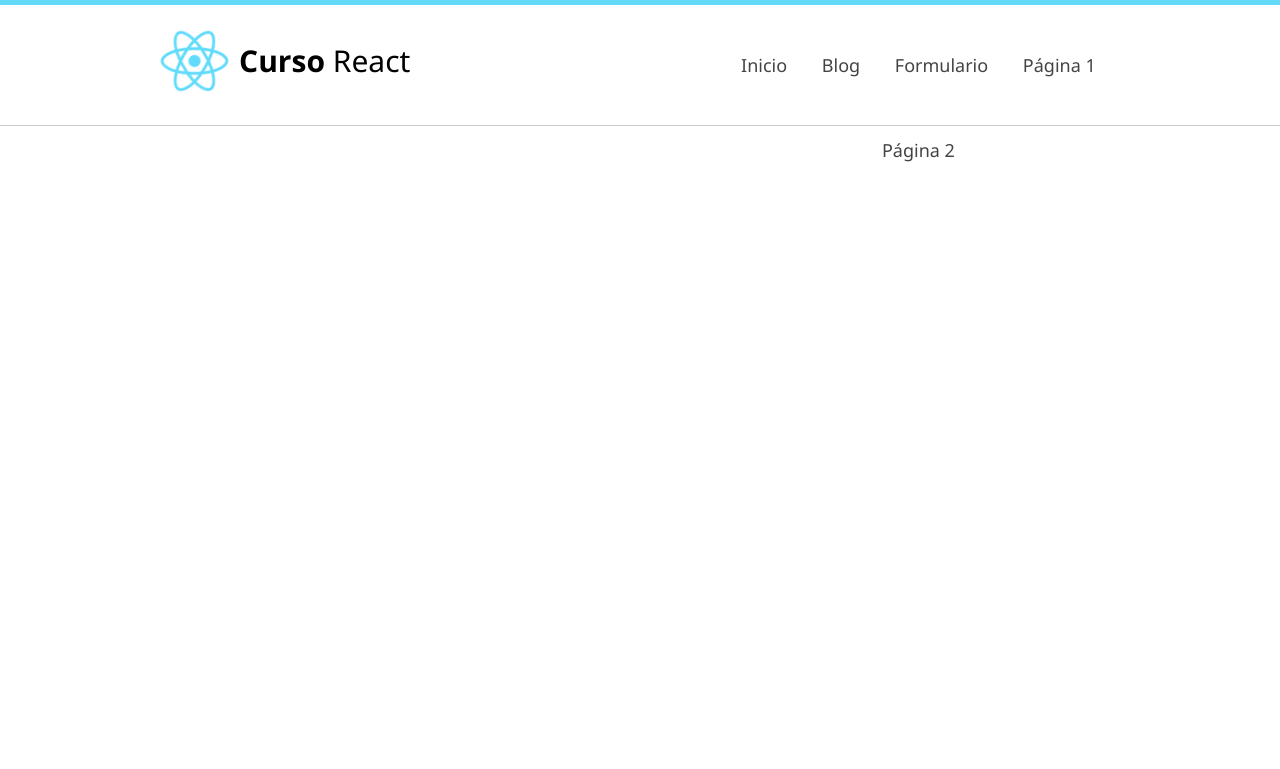
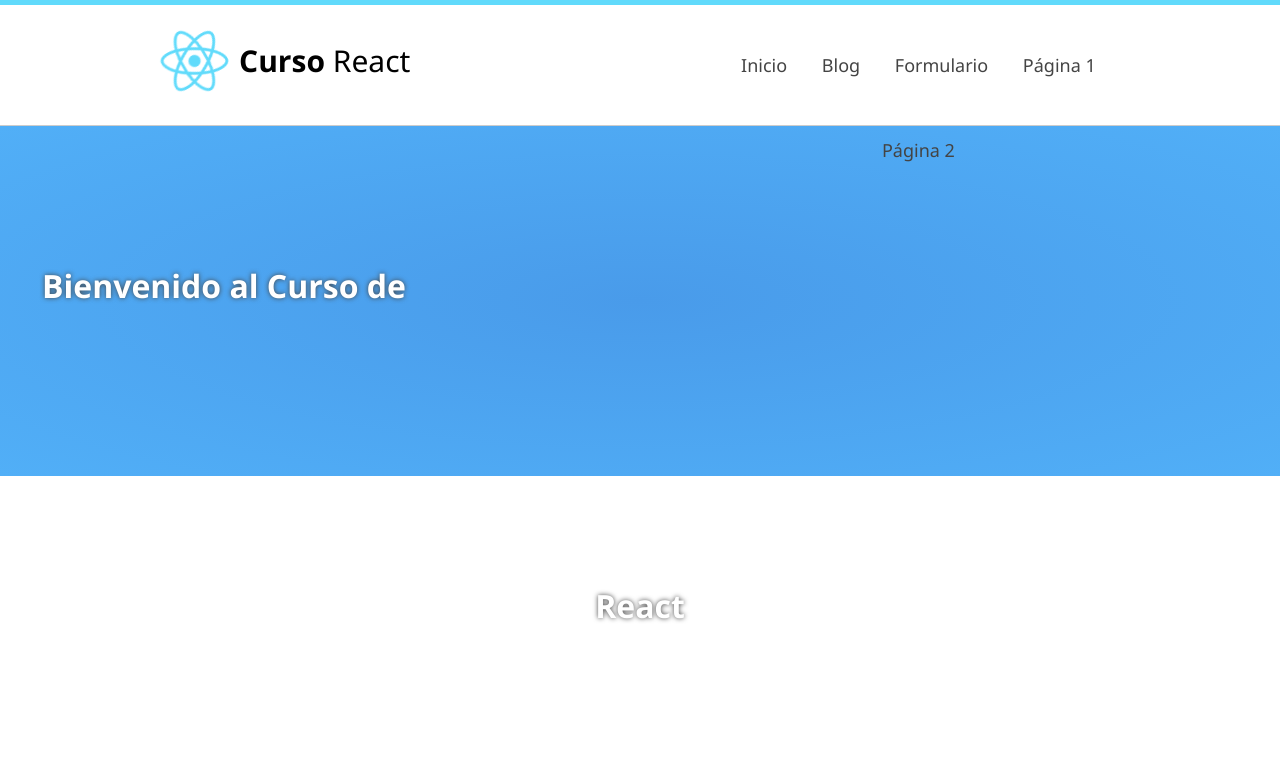
Before and after one commit to MarcoPerVaz/MasterFrameworksJS_Udemy, a plain HTML site: page Maquetacion/index.html in a window 1280 px wide. Drawn offline with Linux system fonts and the light colour scheme.

Commit message:
HTML y CSS para Slider de la web parte 1

```diff
--- a/Maquetacion/assets/css/styles.css
+++ b/Maquetacion/assets/css/styles.css
@@ -89,3 +89,28 @@ body {
 #menu a:hover {
   color: #3cb2d3;
 }
+
+#slider {
+  width: 100%;
+  height: 350px;
+  line-height: 320px;
+  color: white;
+  text-shadow: 0px 0px 5px #444;
+
+  /* Degradado generado por CSSmatic  */
+  background: rgba(73,155,234,1);
+  background: -moz-radial-gradient(center, ellipse cover, rgba(73,155,234,1) 0%, rgba(81,175,247,1) 100%);
+  background: -webkit-gradient(radial, center center, 0px, center center, 100% color-stop(0%, rgba(73,155,234,1)), color-stop(100%, rgba(81,175,247,1)));
+  background: -webkit-radial-gradient(center, ellipse cover, rgba(73,155,234,1) 0%, rgba(81,175,247,1) 100%);
+  background: -o-radial-gradient(center, ellipse cover, rgba(73,155,234,1) 0%, rgba(81,175,247,1) 100%);
+  background: -ms-radial-gradient(center, ellipse cover, rgba(73,155,234,1) 0%, rgba(81,175,247,1) 100%);
+  background: radial-gradient(ellipse at center, rgba(73,155,234,1) 0%, rgba(81,175,247,1) 100%);
+  filter: progid:DXImageTransform.Microsoft.gradient( startColorstr='#499bea', endColorstr='#51aff7', GradientType=1 );
+
+}
+
+#slider h1 {
+  margin: 0px;
+  padding: 0px;
+  text-align: center;
+}
--- a/Maquetacion/index.html
+++ b/Maquetacion/index.html
@@ -40,5 +40,9 @@
       <div class="clearfix"></div>
     </div>
   </header>
+
+  <div id="slider" class="slider-big">
+    <h1>Bienvenido al Curso de React</h1>
+  </div>
 </body>
 </html>
```
Also changed, not shown: Instrucciones/GuíaCommit.md (+4 -6 lines).
